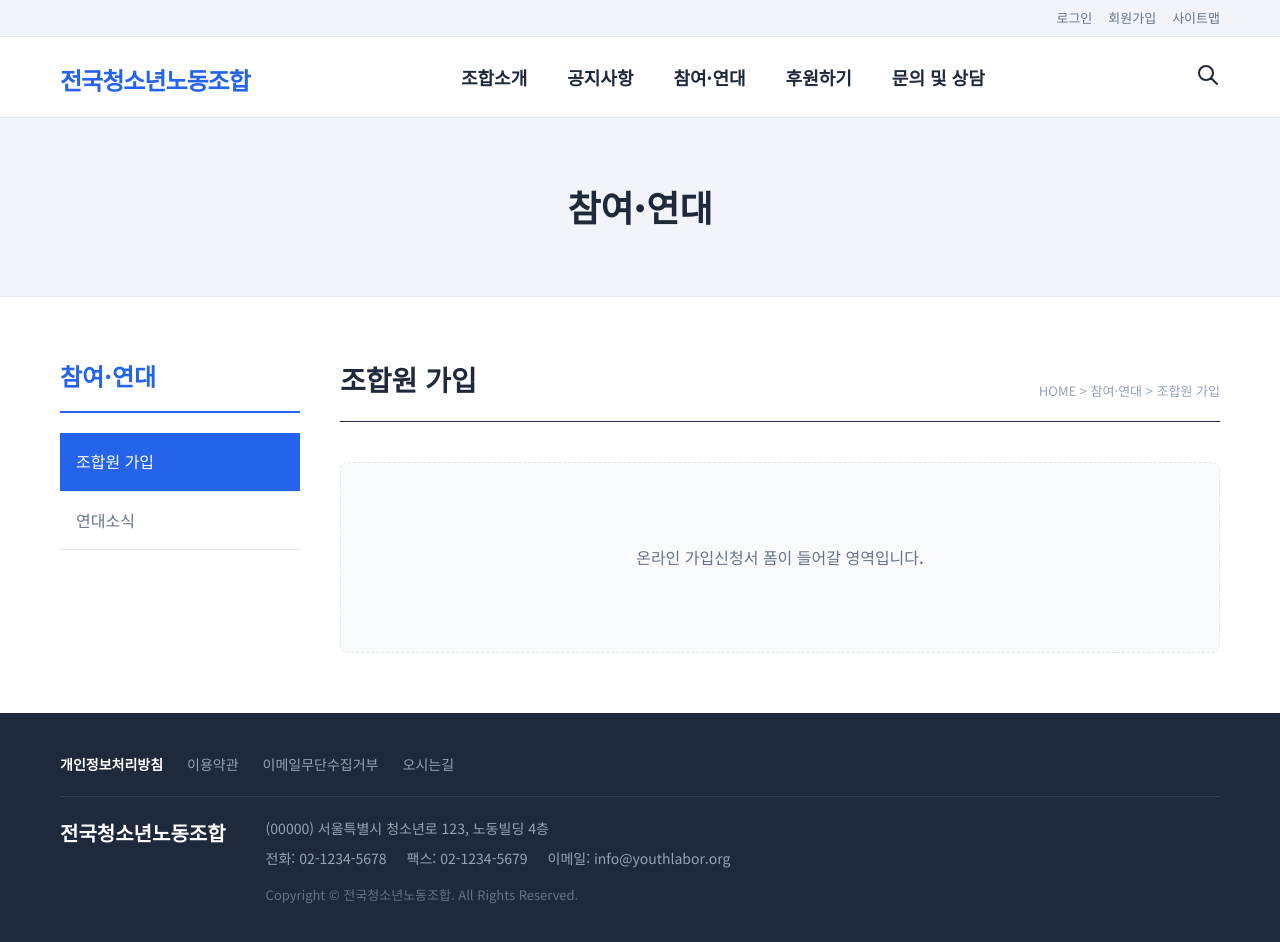
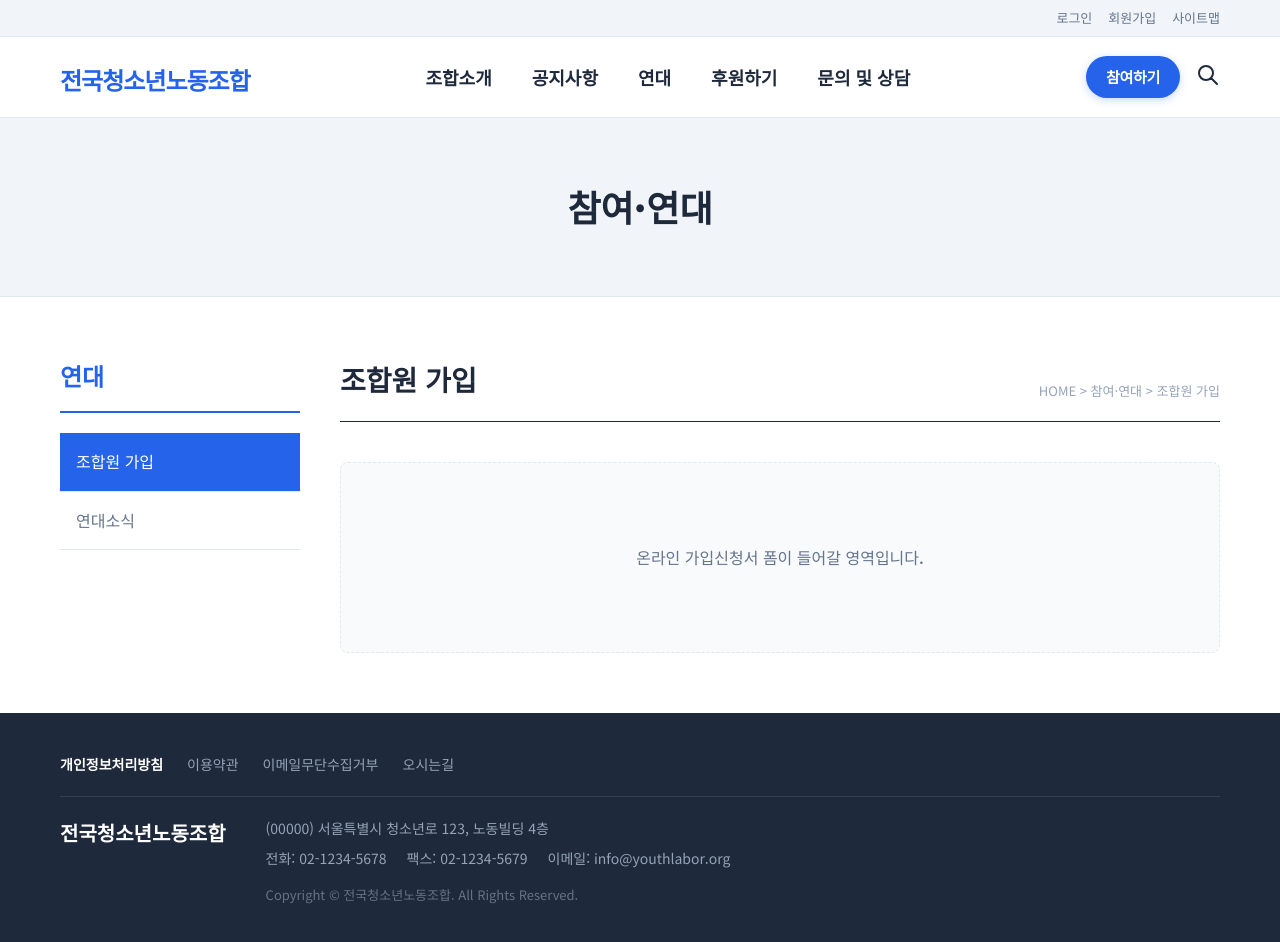
Before and after one commit to seoyoengp/jeoncheongno.github.io, a website: page solidarity.html in a window 1280 px wide. Drawn offline with Linux system fonts and the light colour scheme; no server answers.

Commit message:
feat: 참여하기 CTA 버튼 헤더 우측 분리, 네비 참여·연대→연대 변경

```diff
--- a/solidarity.html
+++ b/solidarity.html
@@ -29,12 +29,13 @@
           <ul class="nav-list">
             <li><a href="about.html">조합소개</a></li>
             <li><a href="notice.html">공지사항</a></li>
-            <li><a href="solidarity.html">참여·연대</a></li>
+            <li><a href="solidarity.html">연대</a></li>
             <li><a href="donate.html">후원하기</a></li>
             <li><a href="counsel.html">문의 및 상담</a></li>
           </ul>
         </nav>
         <div class="header-actions">
+          <a href="solidarity.html" class="btn-participate">참여하기</a>
           <button class="search-btn" aria-label="검색">
             <svg width="24" height="24" fill="none" stroke="currentColor" viewBox="0 0 24 24"><path stroke-linecap="round" stroke-linejoin="round" stroke-width="2" d="M21 21l-6-6m2-5a7 7 0 11-14 0 7 7 0 0114 0z"></path></svg>
           </button>
@@ -53,7 +54,7 @@
       </div>
       <div class="container sub-layout">
         <aside class="sub-lnb">
-          <h3>참여·연대</h3>
+          <h3>연대</h3>
           <ul class="lnb-list">
             <li><a href="#" class="active">조합원 가입</a></li>
             <li><a href="#">연대소식</a></li>
--- a/styles/main.css
+++ b/styles/main.css
@@ -133,6 +133,27 @@ button {
 }
 .search-btn:hover {
   color: var(--primary-color);
+}
+
+/* 참여하기 CTA 버튼 */
+.btn-participate {
+  display: inline-flex;
+  align-items: center;
+  padding: 9px 20px;
+  background-color: var(--primary-color);
+  color: var(--white) !important;
+  font-size: 15px;
+  font-weight: 700;
+  border-radius: 999px;
+  letter-spacing: -0.3px;
+  transition: background-color 0.2s, transform 0.2s, box-shadow 0.2s;
+  box-shadow: 0 2px 8px rgba(37, 99, 235, 0.25);
+  white-space: nowrap;
+}
+.btn-participate:hover {
+  background-color: var(--primary-dark);
+  transform: translateY(-1px);
+  box-shadow: 0 4px 12px rgba(37, 99, 235, 0.35);
 }
 
 .mobile-menu-btn {
```
Also changed, not shown: about.html (+2 -1 lines), counsel.html (+2 -1 lines), donate.html (+2 -1 lines), index.html (+2 -1 lines), login.html (+2 -1 lines), notice.html (+2 -1 lines), notice_detail.html (+2 -1 lines), policy.html (+2 -1 lines), signup.html (+2 -1 lines), statement.html (+2 -1 lines).
